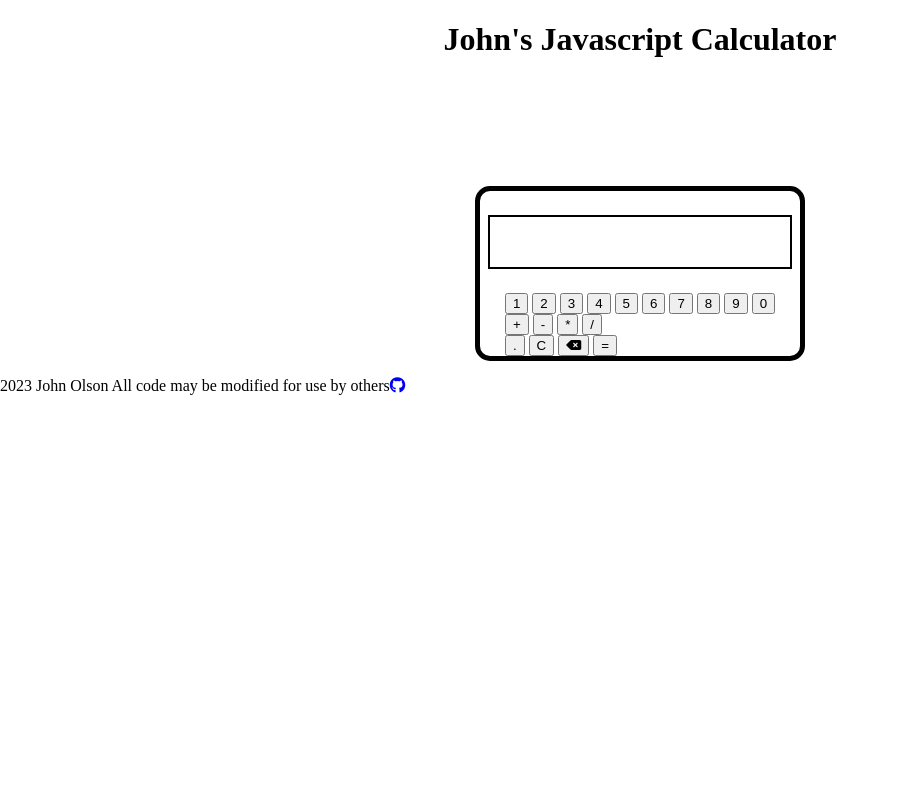
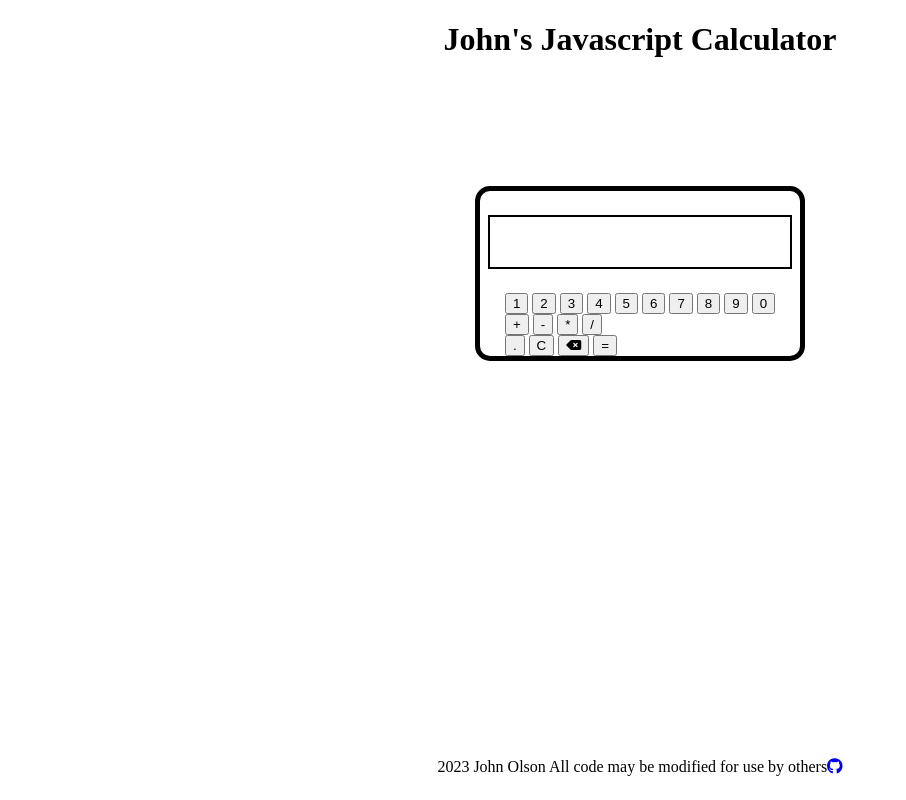
Before and after one commit to jholson1030/odin-calculator, a website: page index.html in a window 1280 px wide. Shown: the whole page, without its empty margins (0-906 px from the left). Drawn offline with Linux system fonts and the light colour scheme.

Commit message:
Add positioning for the footer

```diff
--- a/style.css
+++ b/style.css
@@ -30,3 +30,16 @@ h1 {
     border: solid 2px black;
     margin: 1.5em .75em;
 }
+
+#footer {
+    position: fixed;
+    left: 0;
+    bottom: 0;
+    display: flex;
+    justify-content: center;
+    width: 100%;
+    height: 3rem;
+    margin: 0;
+    padding-bottom: 10px;
+    z-index: 1000;
+}
```
